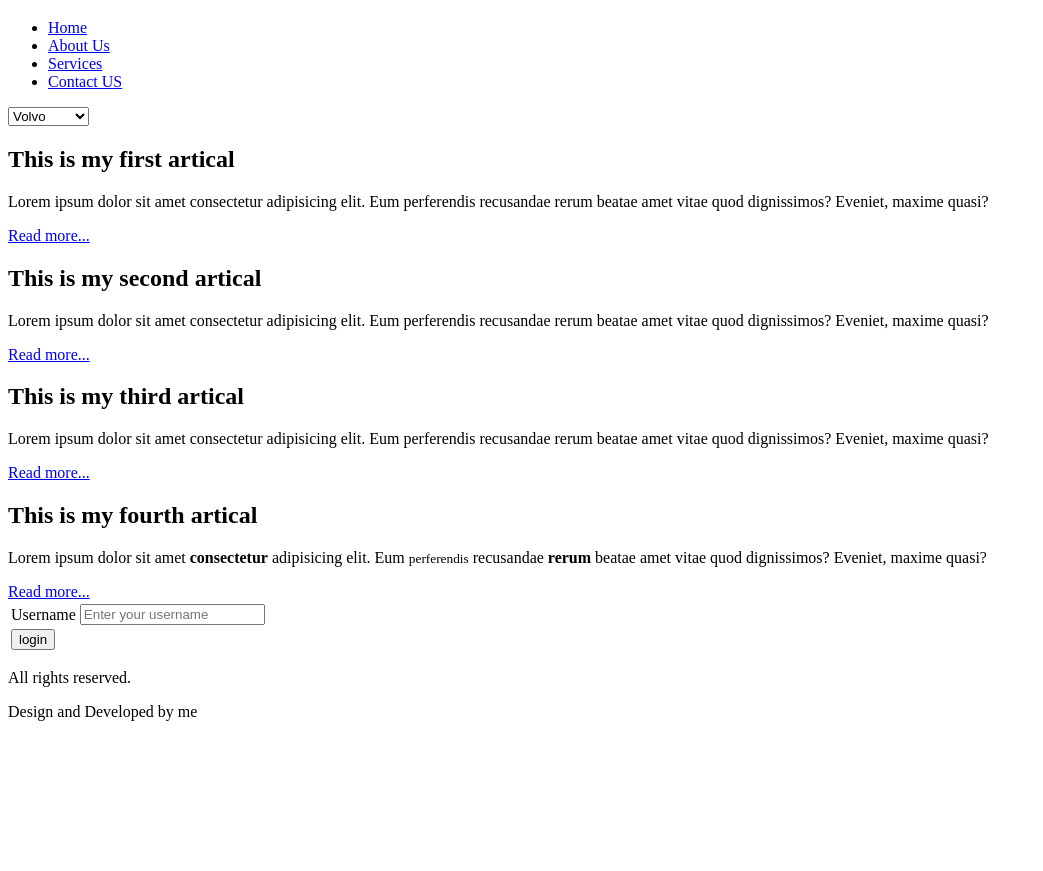
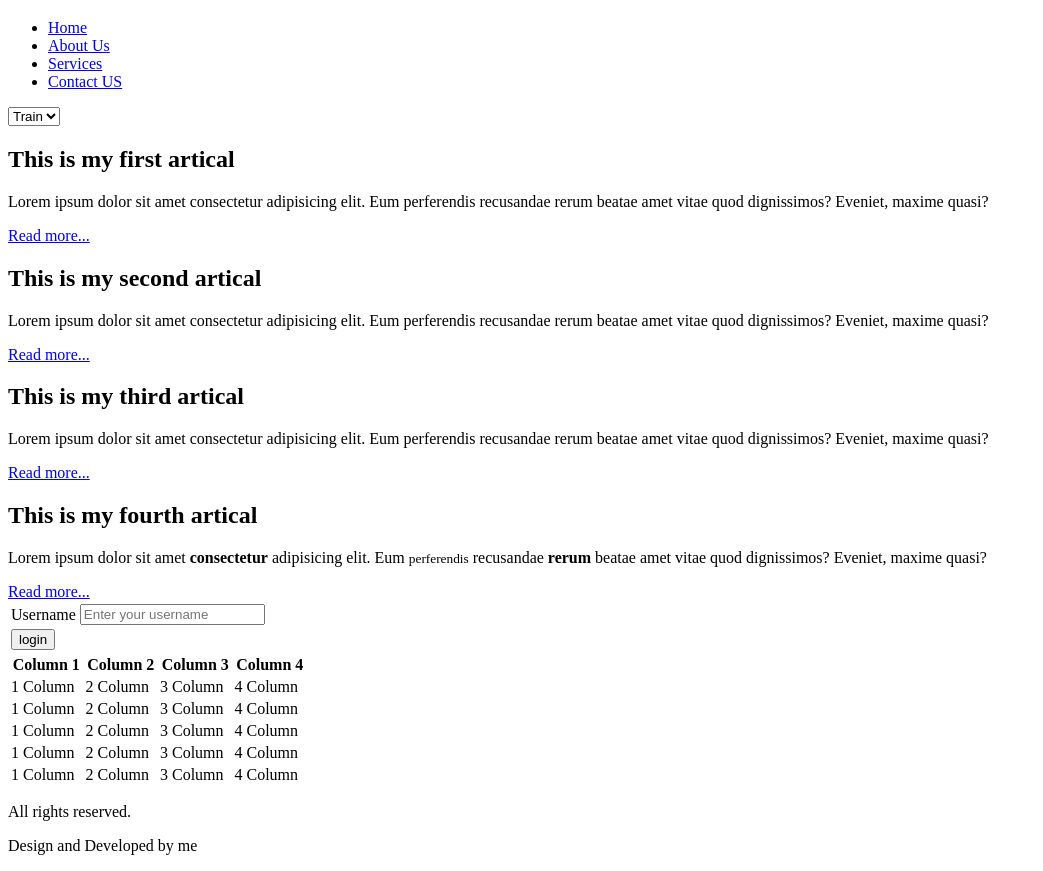
Before and after one commit to mahmuda-alam/learn-html-css, a plain HTML site: page index.html in a window 1280 px wide. Shown: the part 61-932 px from the top of the page, without its empty margins (0-1043 px from the left). Before the commit the page ends 800 px from the top, so only its background shows below. Drawn offline with Linux system fonts and the light colour scheme.

Commit message:
Learn table and its attribute

```diff
--- a/index.html
+++ b/index.html
@@ -43,11 +43,11 @@
 
       <!-- Main content area -->
       <main>
-        <select name="cars" id="cars">
-            <option value="volvo">Volvo</option>
-            <option value="saab">Saab</option>
-            <option value="mercedes">Mercedes</option>
-            <option value="audi">Audi</option>
+        <select name="journey" id="journey">
+            <option value="train">Train</option>
+            <option value="bus">Bus</option>
+            <option value="car">Car</option>
+            <option value="boat">Boat</option>
           </select>
         <section>
             <article>
@@ -82,12 +82,53 @@
                         <td><input type="text" name="username"  placeholder="Enter your username"</td>
                     </tr>
                     <tr>
-                        <td><input type="submit" namae="submit"  value="login"</td>
+                        <td><input type="submit" name="submit" value="login" /></td>
                     </tr>
                 </table>
-
             </form>
         </aside>
+
+        <table width="300px">
+            <thead>
+                <th width="25%">Column 1</th>
+                <th width="25%">Column 2</th>
+                <th width="25%">Column 3</th>
+                <th width="25%">Column 4</th>
+            </thead>
+            <tbody>
+                <tr>
+                    <td>1 Column</td>
+                    <td>2 Column</td>
+                    <td>3 Column</td>
+                    <td>4 Column</td>
+                </tr>
+                <tr>
+                    <td>1 Column</td>
+                    <td>2 Column</td>
+                    <td>3 Column</td>
+                    <td>4 Column</td>
+                </tr>
+                <tr>
+                    <td>1 Column</td>
+                    <td>2 Column</td>
+                    <td>3 Column</td>
+                    <td>4 Column</td>
+                </tr>
+                <tr>
+                    <td>1 Column</td>
+                    <td>2 Column</td>
+                    <td>3 Column</td>
+                    <td>4 Column</td>
+                </tr>
+                <tr>
+                    <td>1 Column</td>
+                    <td>2 Column</td>
+                    <td>3 Column</td>
+                    <td>4 Column</td>
+                </tr>
+            </tbody>
+
+         </table>
       </main>
 
       <!-- Footer area -->
```
